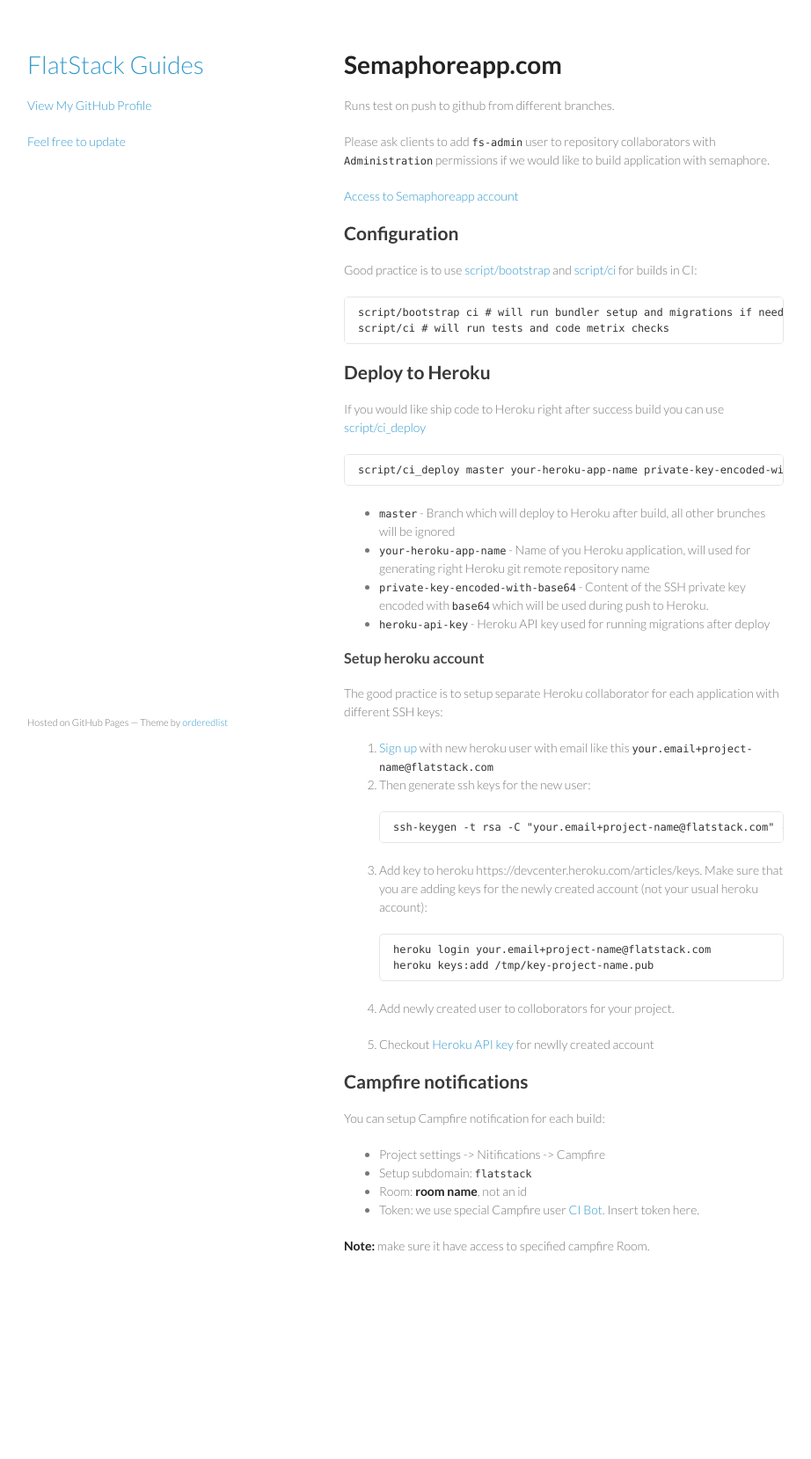
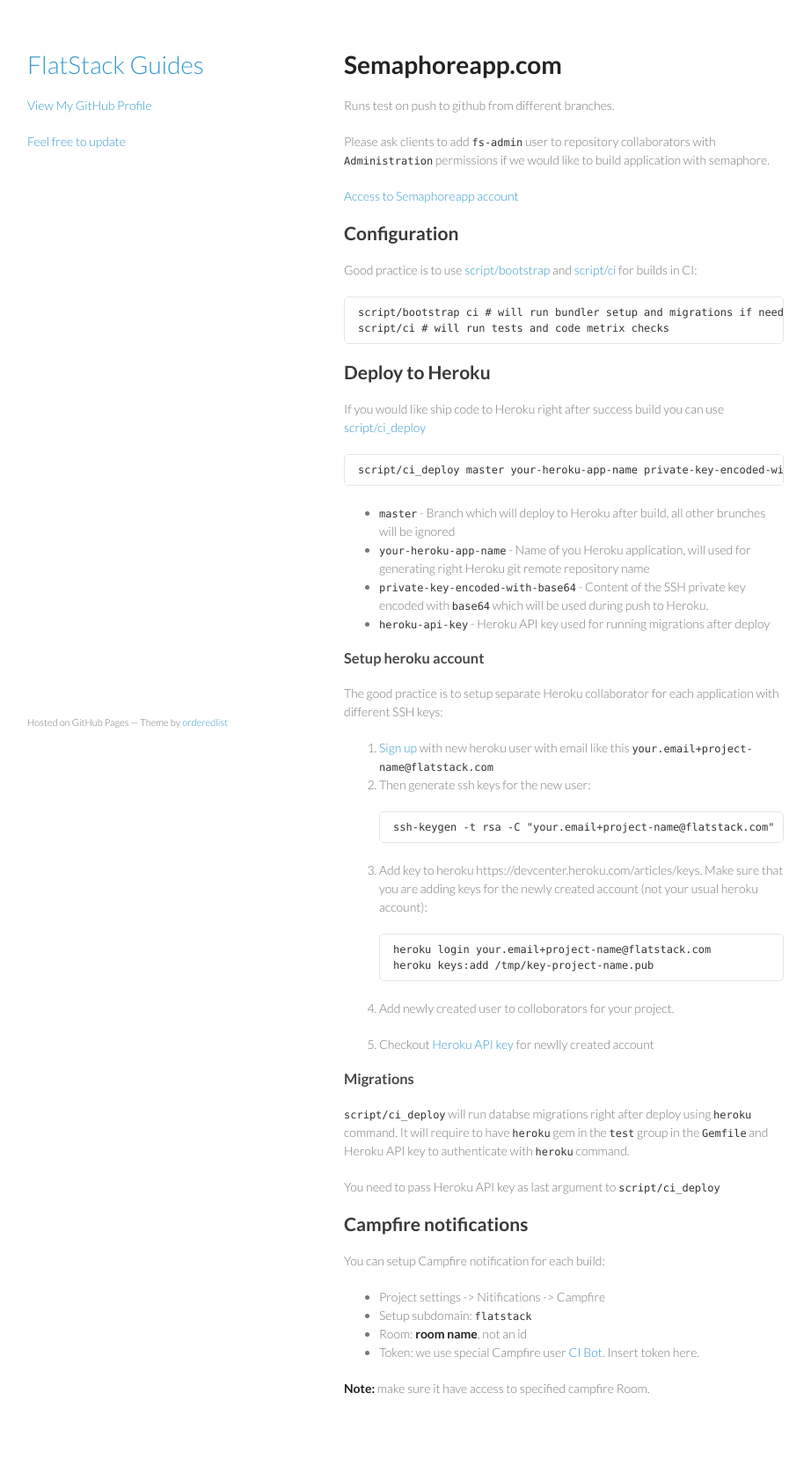
Before and after one commit to mike-burns/fs.github.com, a Jekyll site: the page built from dev/ci-semaphoreapp.md, in a window 1280 px wide. Shown: the whole page at 88% size, without its empty margins (179-1101 px from the left). Built offline with Jekyll 4.4.1, drawn with Linux system fonts in a browser that asks for light colours; before the commit the page ends 1496 px from its top, so only the background shows below that.

Commit message:
Update dev/ci-semaphoreapp.md

```diff
--- a/dev/ci-semaphoreapp.md
+++ b/dev/ci-semaphoreapp.md
@@ -49,6 +49,13 @@ The good practice is to setup separate Heroku collaborator for each application
 
 5. Checkout [Heroku API key](https://dashboard.heroku.com/account) for newlly created account
 
+### Migrations
+
+`script/ci_deploy` will run databse migrations right after deploy using `heroku` command.
+It will require to have `heroku` gem in the `test` group in the `Gemfile` and Heroku API key to authenticate with `heroku` command.
+
+You need to pass Heroku API key as last argument to `script/ci_deploy`
+
 ## Campfire notifications
 
 You can setup Campfire notification for each build:
```
